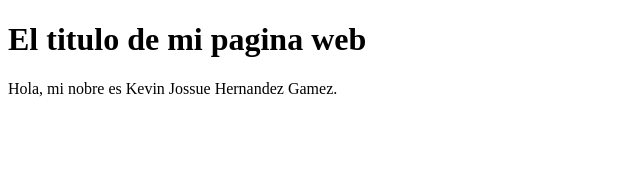
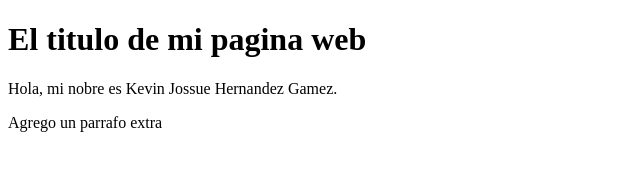
Before and after one commit to KevinGamez16/Seminario_Git_Github, a plain HTML site: page index.html in a window 1280 px wide. Shown: the whole page, without its empty margins (0-640 px from the left). Drawn offline with Linux system fonts and the light colour scheme.

Commit message:
Agrege un segundo parrafo a mi pagina web

```diff
--- a/index.html
+++ b/index.html
@@ -13,6 +13,11 @@
     <p>
         Hola, mi nobre es Kevin Jossue Hernandez Gamez.
     </p>
+
+    <p>
+        Agrego un parrafo extra
+    </p>
+
 </body>
 
 </html>
```
